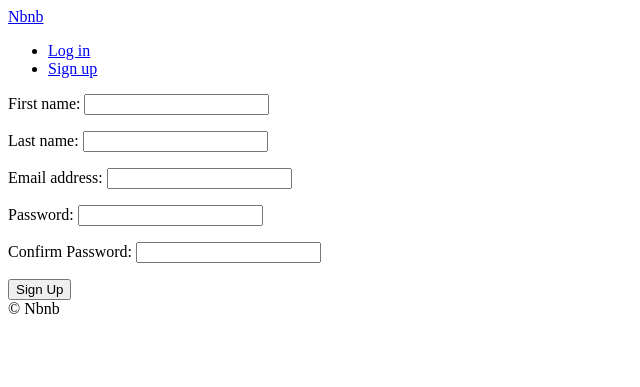
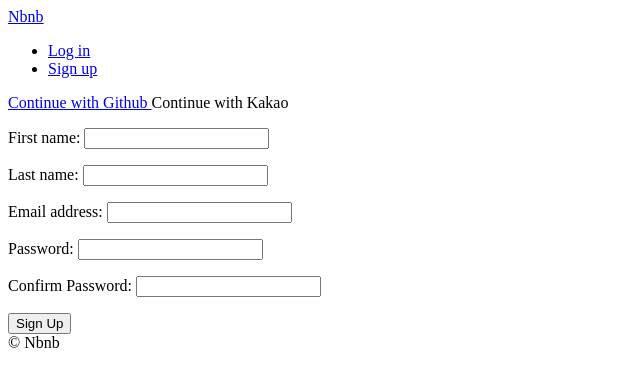
Before and after one commit to startFromBottom/airbnb-clone, a Django app: page /users/signup in a window 1280 px wide. Shown: the top 387 px of the page, without its empty margins (0-640 px from the left). Run offline with Django 3.2, Linux system fonts and the light colour scheme.

Commit message:
implement github login

```diff
--- /dev/null
+++ b/templates/partials/social_login.html
@@ -0,0 +1,10 @@
+<div>
+
+    <a href="{% url 'users:github-login' %}">
+        Continue with Github
+    </a>
+    <a>
+        Continue with Kakao
+    </a>
+
+</div>
--- a/templates/users/login.html
+++ b/templates/users/login.html
@@ -8,6 +8,9 @@
 {% endblock search-bar %}
 
 {% block content %}
+
+    {% include 'partials/social_login.html' %}
+
     <form method="POST" action="{% url "users:login" %}">
         {% csrf_token %}
         {{form.as_p}}
--- a/templates/users/signup.html
+++ b/templates/users/signup.html
@@ -8,6 +8,9 @@
 {% endblock search-bar %}
 
 {% block content %}
+
+    {% include 'partials/social_login.html' %}
+
     <form method="POST" action="{% url "users:signup" %}">
         {% csrf_token %}
         {{form.as_p}}
--- a/users/admin.py
+++ b/users/admin.py
@@ -28,6 +28,8 @@ class CustomUserAdmin(UserAdmin):
                     "birthdate",
                     "language",
                     "currency",
+                    "superhost",
+                    "login_method",
                 )
             },
         ),
@@ -48,4 +50,5 @@ class CustomUserAdmin(UserAdmin):
         "is_superuser",
         "email_verified",
         "email_secret",
+        "login_method",
     )
--- a/users/models.py
+++ b/users/models.py
@@ -29,6 +29,16 @@ class User(AbstractUser):
     CURRENCY_KRW = "krw"
     CURRENCY_CHOICES = ((CURRENCY_USD, "USD"), (CURRENCY_KRW, "KRW"))
 
+    LOGIN_EMAIL = "email"
+    LOGIN_GITHUB = "github"
+    LOGIN_KAKAO = "kakao"
+
+    LOGIN_CHOICES = (
+        (LOGIN_EMAIL, "Email"),
+        (LOGIN_GITHUB, "Github"),
+        (LOGIN_KAKAO, "Kakao"),
+    )
+
     avatar = models.ImageField(
         upload_to="avatars", blank=True
     )  # null : in database, blank : in admin form
@@ -44,6 +54,9 @@ class User(AbstractUser):
     superhost = models.BooleanField(default=False)
     email_verified = models.BooleanField(default=False)
     email_secret = models.CharField(max_length=120, default="", blank=True)
+    login_method = models.CharField(
+        max_length=50, choices=LOGIN_CHOICES, default=LOGIN_EMAIL
+    )
 
     def verify_email(self):
         if self.email_verified is False:
--- a/users/urls.py
+++ b/users/urls.py
@@ -5,6 +5,8 @@ app_name = "users"
 
 urlpatterns = [
     path("login", views.LoginView.as_view(), name="login"),
+    path("login/github", views.github_login, name="github-login"),
+    path("login/github/callback", views.github_callback, name="github-callback"),
     path("logout", views.log_out, name="logout"),
     path("signup", views.SignUpView.as_view(), name="signup"),
     path("verify/<str:key>", views.complete_verification, name="complete-verification"),
--- a/users/views.py
+++ b/users/views.py
@@ -1,3 +1,5 @@
+import os
+import requests
 from django.views.generic import FormView
 from django.urls import reverse_lazy
 from django.shortcuts import redirect, reverse
@@ -57,3 +59,82 @@ def complete_verification(request, key):
         pass
 
     return redirect(reverse("core:home"))
+
+
+def github_login(request):
+    """
+    https://developer.github.com/apps/building-oauth-apps/authorizing-oauth-apps/
+
+    """
+    client_id = os.environ.get("GH_ID")
+    # Authorization callback URL
+    redirect_uri = "http://127.0.0.1:8000/users/login/github/callback"
+
+    return redirect(
+        f"https://github.com/login/oauth/authorize?client_id={client_id}\
+        &redirect_uri={redirect_uri}&scope=read:user"
+    )
+
+
+class GithubException(Exception):
+    pass
+
+
+def github_callback(request):
+
+    try:
+        client_id = os.environ.get("GH_ID")
+        client_secret = os.environ.get("GH_SECRET")
+        code = request.GET.get("code", None)
+        if code is not None:
+            result = requests.post(
+                f"https://github.com/login/oauth/access_token?client_id={client_id}&client_secret={client_secret}&code={code}",
+                headers={"Accept": "application/json"},
+            )
+            result_json = result.json()
+            error = result_json.get("error", None)
+            if error is not None:
+                raise GithubException("Can't get access token")
+            else:
+                access_token = result_json.get("access_token")
+                profile_request = requests.get(
+                    "https://api.github.com/user",
+                    headers={
+                        "Authorization": f"token {access_token}",
+                        "Accept": "application/json",
+                    },
+                )
+                profile_json = profile_request.json()
+                username = profile_json.get("login", None)
+                if username is not None:
+                    name = profile_json.get("name")
+                    email = profile_json.get("email")
+                    bio = profile_json.get("bio")
+
+                    try:
+                        # user already exists
+                        user = models.User.objects.get(email=email)
+                        if user.login_method != models.User.LOGIN_GITHUB:
+                            raise GithubException(
+                                f"Please log in with: {user.login_method}"
+                            )
+                    except models.User.DoesNotExist:
+                        user = models.User.objects.create(
+                            email=email,
+                            first_name=name,
+                            username=email,
+                            bio=bio,
+                            login_method=models.User.LOGIN_GITHUB,
+                            email_verified=True,
+                        )
+                        user.set_unusable_password()
+                        user.save()
+                    login(request, user)
+
+                    return redirect(reverse("core:home"))
+                else:
+                    raise GithubException("Can't get your profile")
+        else:
+            raise GithubException("Can't get code")
+    except GithubException:
+        return redirect(reverse("users:login"))
```
Also changed, not shown: users/migrations/0006_user_login_method.py (added), 2 other files.
